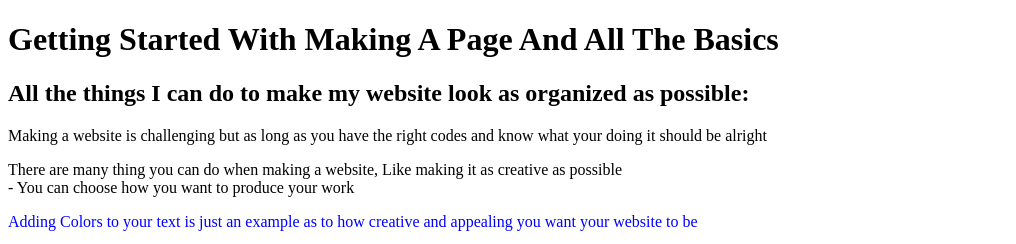
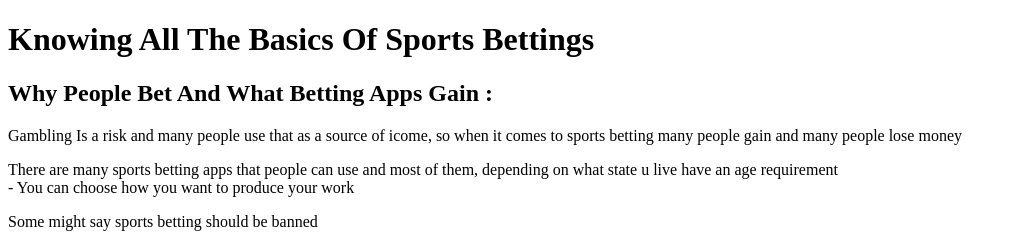
Before and after one commit to CJones-Howe/TyreceA.github.io, a plain HTML site: page Index.html in a window 1280 px wide. Shown: the top 244 px of the page, without its empty margins (0-1016 px from the left). Drawn offline with Linux system fonts and the light colour scheme; grey boxes are pictures that could not be loaded.

Commit message:
Add files via upload

```diff
--- a/Index.html
+++ b/Index.html
@@ -1,16 +1,18 @@
 <!DOCTYPE Html>
 <html>
 <head>
-	<title>Making My First Website</title>
+	<title>Sports Betting</title>
+	<link rel="stylesheet" href= "style.css">
 </head>
-<h1>Getting Started With Making A Page And All The Basics </h1>
-<h2>All the things I can do to make my website look as organized as possible: </h2>
+<h1>Knowing All The Basics Of Sports Bettings </h1>
+<h2>Why People Bet And What Betting Apps Gain : </h2>
 
 
-<p>Making a website is challenging but as long as you have the right codes and know what your doing it should be alright
-<p>There are many thing you can do when making a website, Like making it as creative as possible <br> - You can choose how you want to produce your work </br></p>
+<p>Gambling Is a risk and many people use that as a source of icome, so when it comes to sports betting many people gain and many people lose money
+<p>There are many sports betting apps that people can use and most of them, depending on what state u live have an age requirement <br> - You can choose how you want to produce your work </br></p>
+<p id="paral"> Some might say sports betting should be banned</p>
 
-<p style ="color:blue">Adding Colors to your text is just an example as to how creative and appealing you want your website to be </p>
+<p style ="color:DarkRed">Adding Colors to your text is just an example as to how creative and appealing you want your website to be </p>
 
 <a href = "https://www.wix.com/blog/website-ideas?utm_source=google&utm_medium=cpc&utm_campaign=21334177617^168715657411^search%20-%20dsa&experiment_id=^^726621877918^&gad_source=1&gclid=CjwKCAiAqrG9BhAVEiwAaPu5zkuu5EvS5rkbVggZ1ZaCbWvzgHkr-gyG--zO3OOLCIQp6pxwmkfBxBoCBwgQAvD_BwE">WixBlog</a>
 <img src= "https://encrypted-tbn0.gstatic.com/images?q=tbn:ANd9GcQHi3iEuUGHAbSWne-AKExOM8sH4vAi7m2Fxw&s">
```
